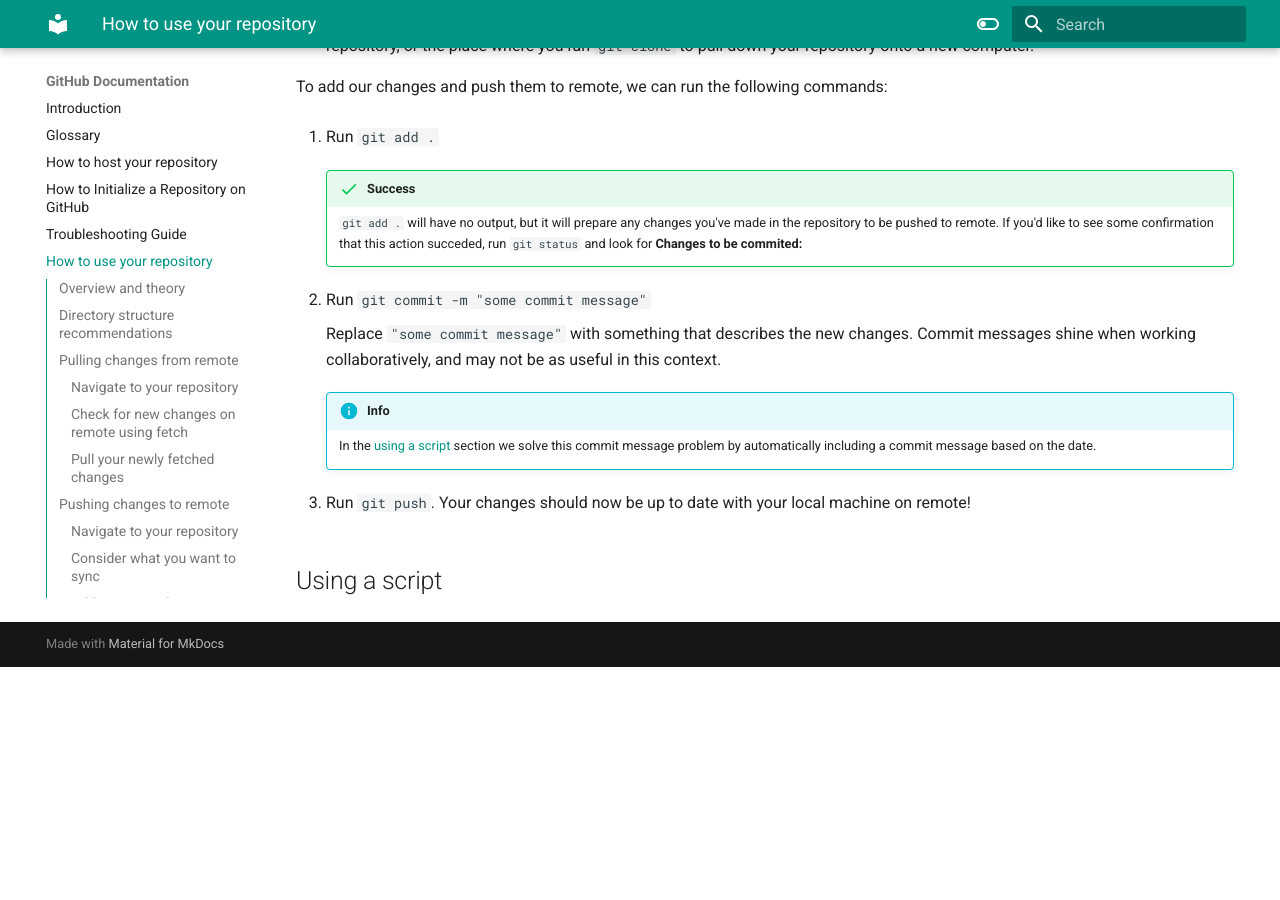
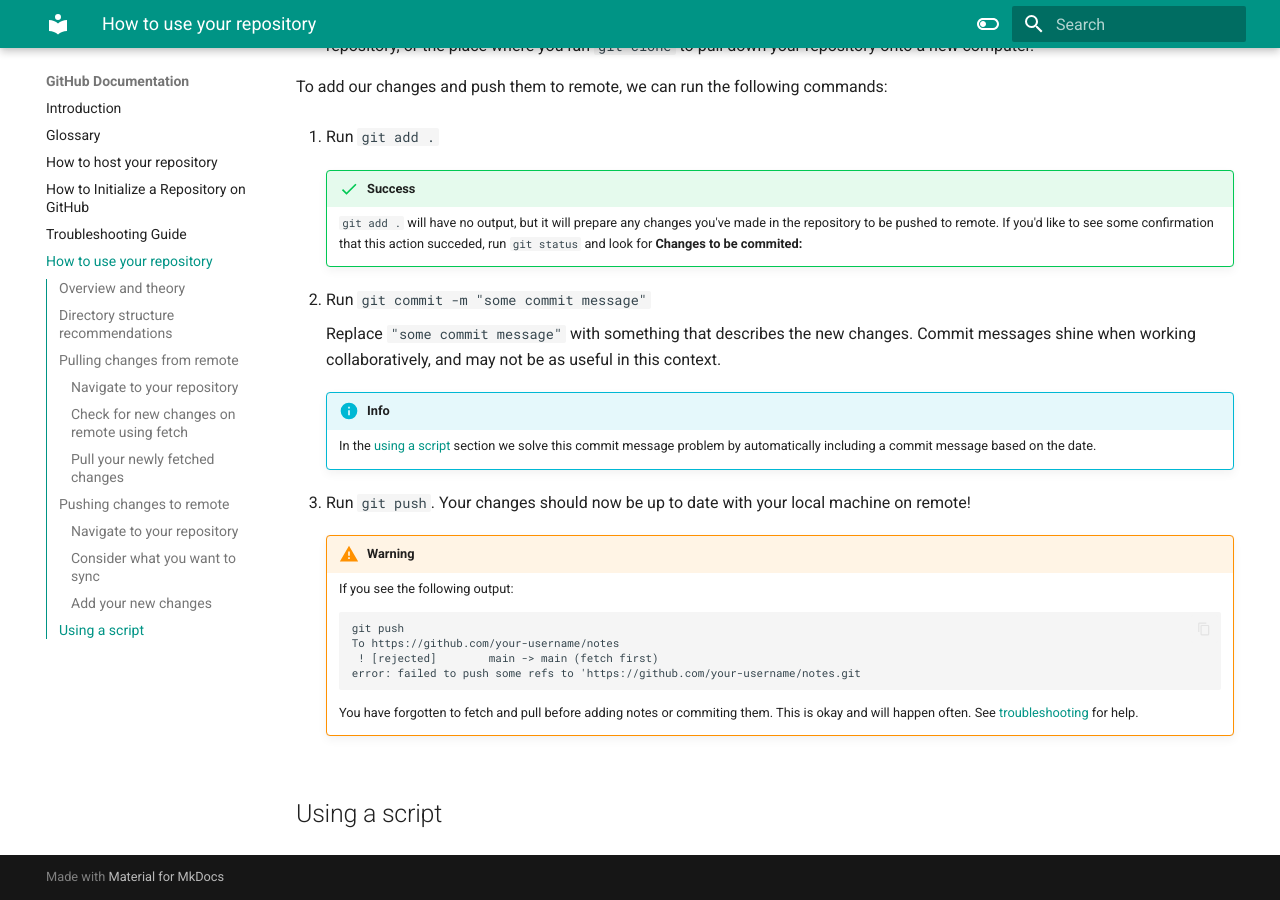
Before and after one commit to Vakiyama/comm-docs, an MkDocs documentation site: the page built from docs/useRepo.md, in a window 1280 px wide and 900 px high, scrolled down 4444 px. Built offline with MkDocs 1.6.1 and Material for MkDocs 9.7.7, drawn with Linux system fonts in a browser that asks for light colours; comment, search, counter and statistics services are not loaded; before the commit the page ends 5111 px from its top, so only the background shows below that.

Commit message:
finish userepo page

````diff
--- a/docs/useRepo.md
+++ b/docs/useRepo.md
@@ -228,4 +228,16 @@
  3. Run ```git push```. Your changes should now be up to date with your local machine on
      remote!
 
+    !!! warning
+        If you see the following output:
+        ```
+        git push
+        To https://github.com/your-username/notes
+         ! [rejected]        main -> main (fetch first)
+        error: failed to push some refs to 'https://github.com/your-username/notes.git
+        ```
+        You have forgotten to fetch and pull before adding notes or commiting them. This
+        is okay and will happen often. See [troubleshooting]() for help.
+
+
 ## Using a script
````
